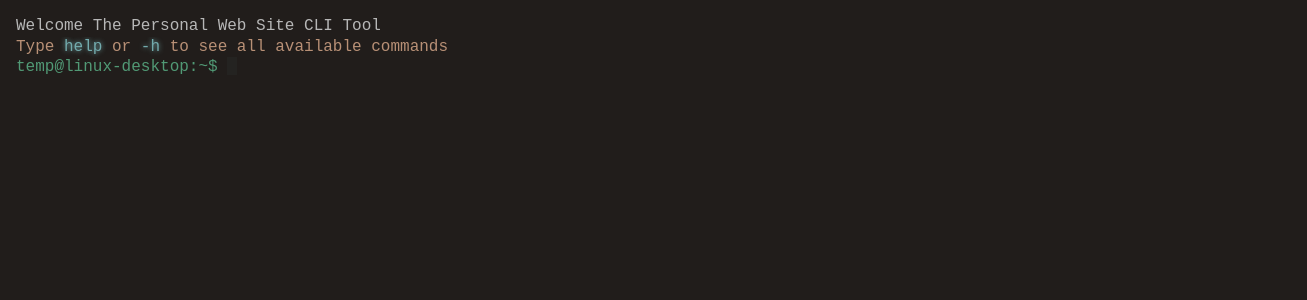
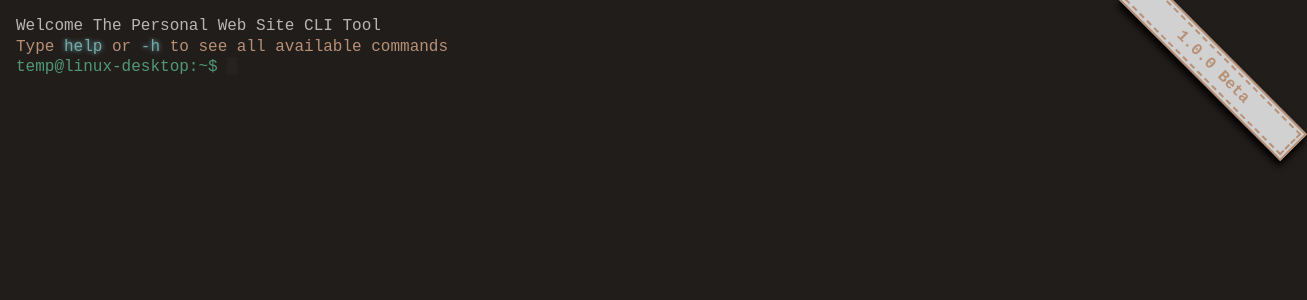
Before and after one commit to salihkesepara/salihkeseparacom, a React (Create React App) app: page / in a window 1280 px wide. Shown: the top 300 px of the page, 1307 px wide, since content can reach past the window. Built offline with nearby package versions, Linux system fonts and the light colour scheme.

Commit message:
versionSticket added

```diff
--- a/src/assets/styles/App.scss
+++ b/src/assets/styles/App.scss
@@ -60,3 +60,39 @@ body {
     color: blue;
   }
 }
+
+#version-sticker {
+  position: absolute;
+  top: 48px;
+  right: -47px;
+  width: 220px;
+  padding: 2px;
+  text-align: center;
+  background: #d1d1d1;
+  box-shadow: 3px 5px 7px #000;
+  border: 2px solid;
+  transform: rotate(45deg);
+
+  .container {
+    padding: 5px;
+    font-weight: bold;
+    border: dashed 2px;
+  }
+}
+
+#version-sticker:hover {
+  animation-duration: .3s;
+  animation-name: opacity-animation;
+  cursor: default;
+  opacity: .2;
+}
+
+@keyframes opacity-animation {
+  from {
+    opacity: .8;
+  }
+
+  to {
+    opacity: .2;
+  }
+}
--- /dev/null
+++ b/src/components/VersionSticker.tsx
@@ -0,0 +1,11 @@
+const VersionSticker = () => {
+  return (
+    <div id="version-sticker">
+      <div className="container">
+        1.0.0 Beta
+      </div>
+    </div>
+  )
+}
+
+export default VersionSticker
--- a/src/views/Home.tsx
+++ b/src/views/Home.tsx
@@ -1,5 +1,6 @@
 import Terminal from 'src/components/Terminal'
 import template from 'src/template'
+import VersionSticker from 'src/components/VersionSticker'
 
 const Home = () => {
   const commands: Array<{ name: string, value?: any }> = [
@@ -17,11 +18,14 @@ const Home = () => {
   ]
 
   return (
-    <Terminal
-      initialData={template.banner}
-      commands={commands}
-      className="custom-terminal"
-    />
+    <>
+      <Terminal
+        initialData={template.banner}
+        commands={commands}
+        className="custom-terminal"
+      />
+      <VersionSticker />
+    </>
   )
 }
 
```
Also changed, not shown: src/assets/images/github.png (added).
